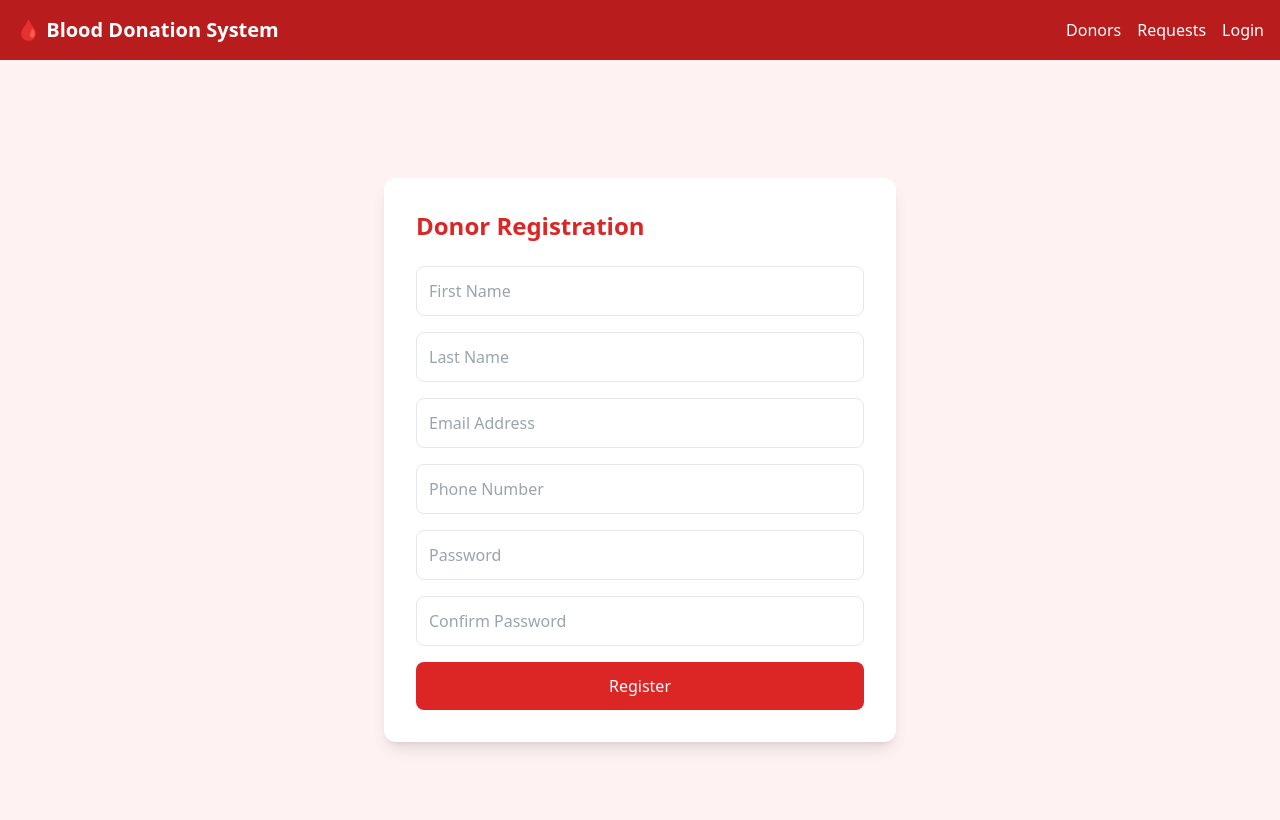
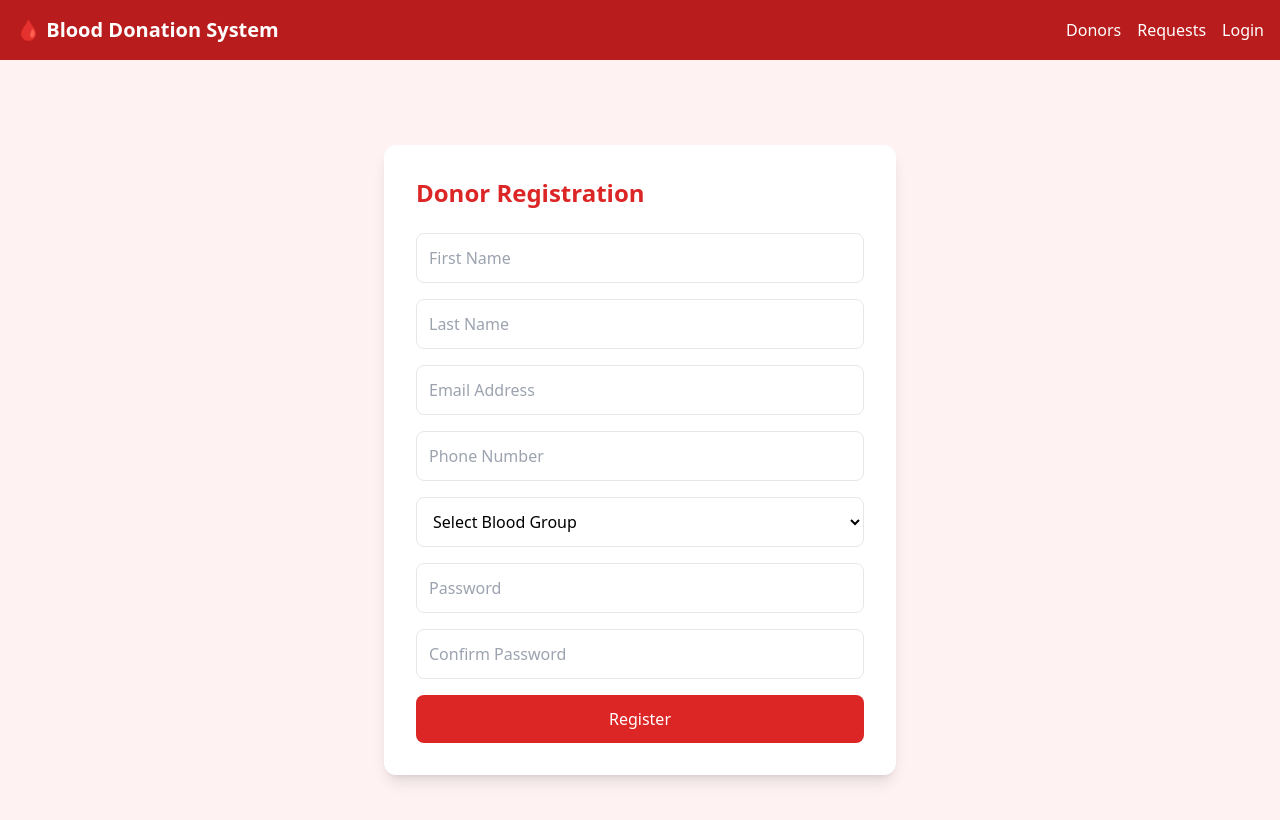
Before and after one commit to adisacodes/blood-donation-frontend, a React (Vite) app: page /signup/donor in a window 1280 px wide. Shown: the top 820 px of the page. Built offline with nearby package versions, Linux system fonts and the light colour scheme; no server answers.

Commit message:
Finish auth implementation

```diff
--- a/src/pages/auth/DonorSignup.jsx
+++ b/src/pages/auth/DonorSignup.jsx
@@ -34,6 +34,18 @@
             className="w-full border p-3 rounded-lg"
           />
 
+          <select className="w-full border p-3 rounded-lg bg-white">
+            <option value="">Select Blood Group</option>
+            <option value="A+">A+</option>
+            <option value="A-">A-</option>
+            <option value="B+">B+</option>
+            <option value="B-">B-</option>
+            <option value="AB+">AB+</option>
+            <option value="AB-">AB-</option>
+            <option value="O+">O+</option>
+            <option value="O-">O-</option>
+          </select>
+
           <input
             type="password"
             placeholder="Password"
```
